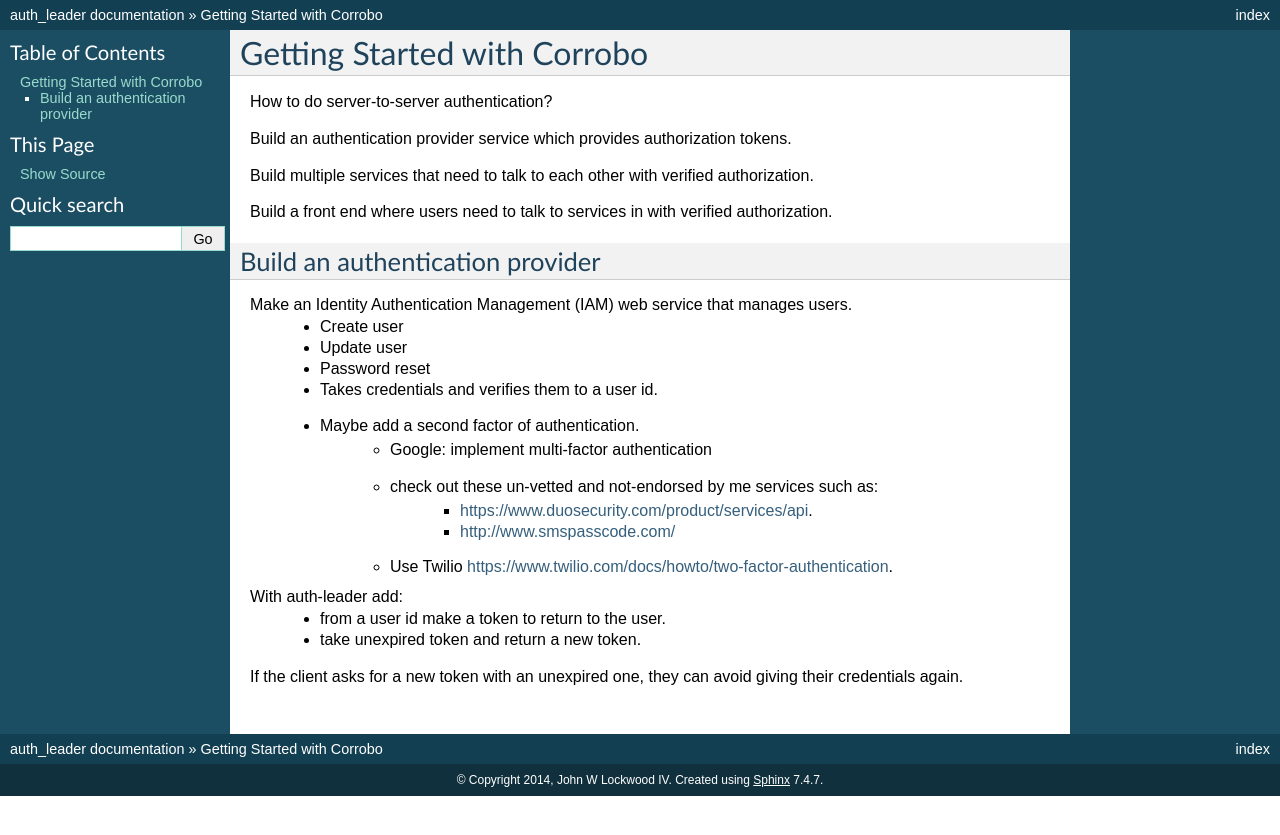
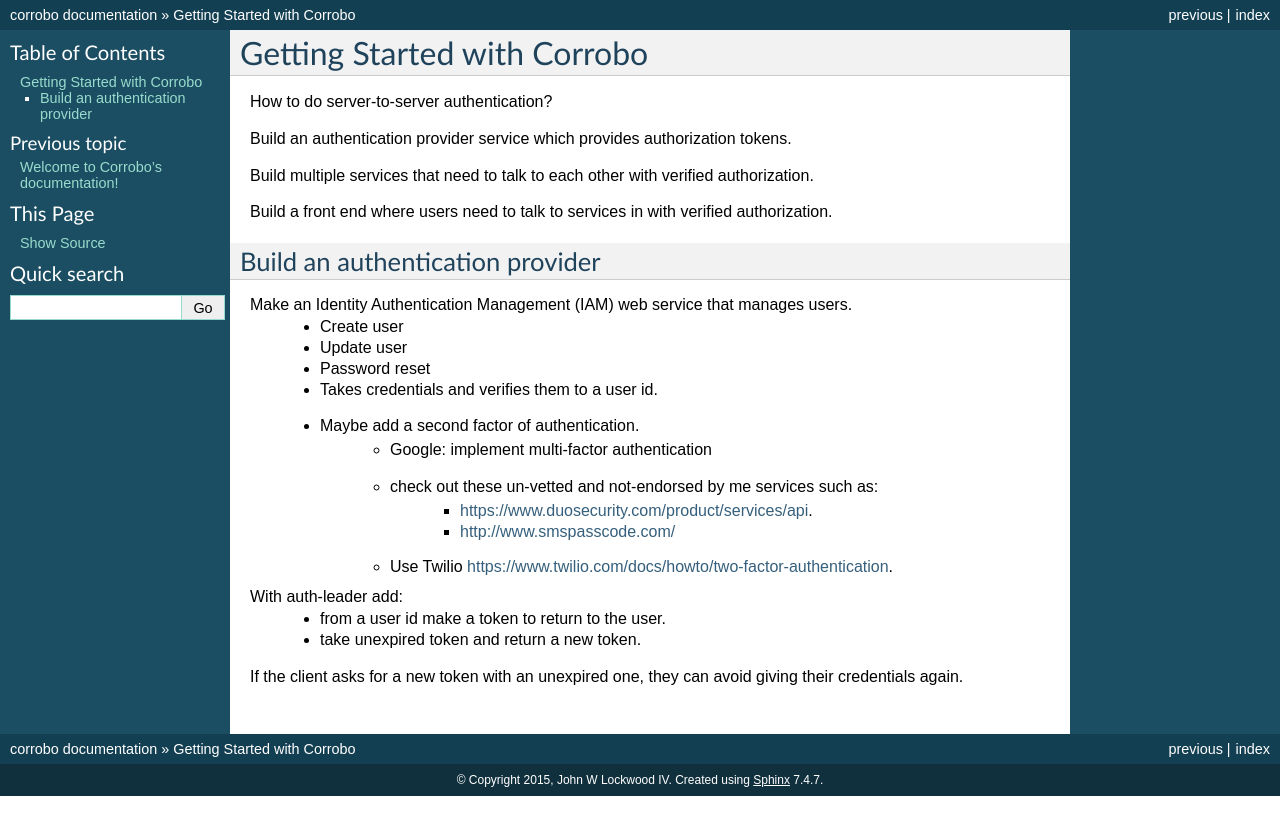
Before and after one commit to johnwlockwood/corrobo, a Sphinx documentation site: the page built from docs/corrobo.rst, in a window 1280 px wide. Shown: the top 835 px of the page. Built offline with Sphinx 7.4.7, drawn with Linux system fonts in a browser that asks for light colours; formulas are drawn with MathJax 3; pages that are not in the unit, such as notebooks, are missing from menus; the version number could not be read and is left out.

Commit message:
Fix docs build

```diff
--- a/docs/conf.py
+++ b/docs/conf.py
@@ -1,6 +1,6 @@
 # -*- coding: utf-8 -*-
 #
-# auth_leader documentation build configuration file, created by
+# corrobo documentation build configuration file, created by
 # sphinx-quickstart on Sun Mar 16 21:31:15 2014.
 #
 # This file is execfile()d with the current directory set to its containing dir.
@@ -14,10 +14,10 @@
 import sys
 import os
 
-auth_leader_path = os.path.join(os.path.dirname(os.path.dirname(__file__)))
+corrobo_path = os.path.join(os.path.dirname(os.path.dirname(__file__)))
 
-if auth_leader_path not in sys.path:
-    sys.path.append(auth_leader_path)
+if corrobo_path not in sys.path:
+    sys.path.append(corrobo_path)
 
 example_path = os.path.join(os.path.dirname(os.path.dirname(__file__)),
                             'example')
@@ -25,7 +25,7 @@
 if example_path not in sys.path:
     sys.path.append(example_path)
 
-import auth_leader
+import corrobo
 
 # If extensions (or modules to document with autodoc) are in another directory,
 # add these directories to sys.path here. If the directory is relative to the
@@ -59,15 +59,15 @@
 master_doc = 'index'
 
 # General information about the project.
-project = u'auth_leader'
-copyright = u'2014, John W Lockwood IV'
+project = u'corrobo'
+copyright = u'2015, John W Lockwood IV'
 
 # The version info for the project you're documenting, acts as replacement for
 # |version| and |release|, also used in various other places throughout the
 # built documents.
 #
 # The short X.Y version.
-version = release = auth_leader.__version__
+version = release = corrobo.__version__
 # The full version, including alpha/beta/rc tags.
 
 # The language for content autogenerated by Sphinx. Refer to documentation
@@ -182,7 +182,7 @@
 #html_file_suffix = None
 
 # Output file base name for HTML help builder.
-htmlhelp_basename = 'auth_leaderdoc'
+htmlhelp_basename = 'corrobodoc'
 
 
 # -- Options for LaTeX output --------------------------------------------------
@@ -201,7 +201,7 @@
 # Grouping the document tree into LaTeX files. List of tuples
 # (source start file, target name, title, author, documentclass [howto/manual]).
 latex_documents = [
-  ('index', 'auth_leader.tex', u'auth_leader Documentation',
+  ('index', 'corrobo.tex', u'corrobo Documentation',
    u'John W Lockwood IV', 'manual'),
 ]
 
@@ -231,7 +231,7 @@
 # One entry per manual page. List of tuples
 # (source start file, name, description, authors, manual section).
 man_pages = [
-    ('index', 'auth_leader', u'auth_leader Documentation',
+    ('index', 'corrobo', u'Corrobo Documentation',
      [u'John W Lockwood IV'], 1)
 ]
 
@@ -245,8 +245,8 @@
 # (source start file, target name, title, author,
 #  dir menu entry, description, category)
 texinfo_documents = [
-  ('index', 'auth_leader', u'auth_leader Documentation',
-   u'John W Lockwood IV', 'auth_leader', 'Authentication Helper',
+  ('index', 'corrobo', u'Corrobo Documentation',
+   u'John W Lockwood IV', 'corrobo', 'Authentication Helper',
    'Miscellaneous'),
 ]
 
--- a/docs/index.rst
+++ b/docs/index.rst
@@ -1,12 +1,12 @@
-Welcome to auth_leader's documentation!
-=======================================
+Welcome to Corrobo's documentation!
+===================================
 
 Contents:
 
 .. toctree::
    :maxdepth: 2
 
-   getting-started
+   corrobo
 
 Indices and tables
 ==================
```
